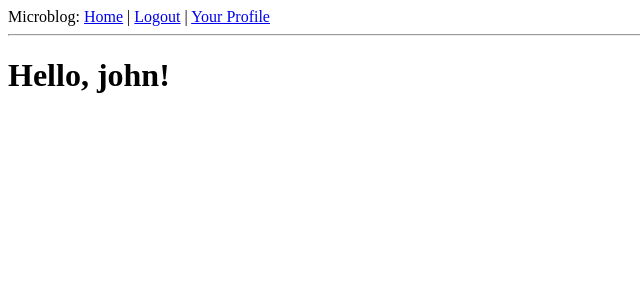
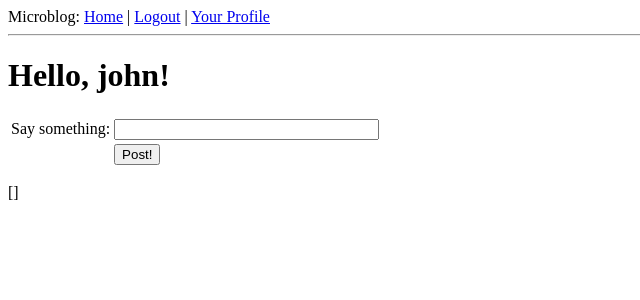
Before and after one commit to axce1/flask-microblog, a Flask app: page / in a window 1280 px wide. Shown: the top 300 px of the page, without its empty margins (0-640 px from the left). Run offline with Flask 2, Linux system fonts and the light colour scheme; a user stored in the database is signed in; data comes from the database, SQL or seed files in the repository; both versions use the stored data as it was after the commit; parts of the project's set-up code (start-up, migrations or seed data) failed here and were passed over.

Commit message:
ooops add new files

```diff
--- a/app/forms.py
+++ b/app/forms.py
@@ -27,3 +27,7 @@ class EditForm(Form):
             self.nickname.errors.append('This nickname is already in use. Please choose another one.')
             return False
         return True
+
+
+class PostForm(Form):
+    post = TextField('post', validators=[Required()])
--- a/app/templates/index.html
+++ b/app/templates/index.html
@@ -2,7 +2,30 @@
 
 {% block content %}
 <h1>Hello, {{user.nickname}}!</h1>
+
+<form action="" method="post" name="post">
+    {{form.hidden_tag()}}
+    <table>
+        <tr>
+            <td>Say something:</td>
+            <td>{{ form.post(size=30, maxlength=140)}}</td>
+            <td>
+                {% for error in form.errors.post %}
+                <span style="color: red;">[{{error}}]</span><br>
+                {% endfor %}
+            </td>
+        </tr>
+        <tr>
+            <td></td>
+            <td><input type="submit" value="Post!"></td>
+            <td></td>
+        </tr>
+    </table>
+</form>
+{{ posts}}
 {% for post in posts %}
-<p>{{post.author.nickname}} says: <b>{{post.body}}</b></p>
+    <p>
+        {{post.author.nickname}} says: <b>{{post.body}}</b>
+    </p>
 {% endfor %}
 {% endblock %}
--- a/app/views.py
+++ b/app/views.py
@@ -3,32 +3,47 @@ from datetime import datetime
 from flask import render_template, flash, redirect, session, url_for, request, g
 from flask.ext.login import login_user, logout_user, current_user, login_required
 from app import app, db, lm, oid
-from .forms import LoginForm, EditForm
-from .models import User, ROLE_USER, ROLE_ADMIN
+from .forms import LoginForm, EditForm, PostForm
+from .models import User, Post, ROLE_USER, ROLE_ADMIN
 
-@app.route('/')
-@app.route('/index')
-#@login_required
+@app.route('/', methods = ['GET', 'POST'])
+@app.route('/index', methods = ['GET', 'POST'])
+@login_required
 def index():
     if g.user is not None:
         user = g.user
     else:
-        # nedd fix
+        # need fix
         user = 'John Doe'
-    posts = [
-        {
-            'author': { 'nickname': 'John' },
-            'body': 'Beautiful day in Portland!'
-        },
-        {
-            'author': { 'nickname': 'Susan' },
-            'body': 'The Avengers movie was so cool!'
-        },
-    ]
+
+    form = PostForm()
+    if form.validate_on_submit():
+        post = Post(body=form.post.data, timestamp=datetime.utcnow(), author=g.user)
+        db.session.add(post)
+        db.session.commit()
+        flash('Your post in now live!')
+        return redirect(url_for('index'))
+    #else:
+    #    flash('Anonimoys cant posting here!')
+    #    return redirect(url_for('index'))
+
+    posts = g.user.followed_posts().all()
+
+#    posts = [
+        #{
+            #'author': { 'nickname': 'John' },
+            #'body': 'Beautiful day in Portland!'
+        #},
+        #{
+            #'author': { 'nickname': 'Susan' },
+            #'body': 'The Avengers movie was so cool!'
+        #},
+    #]
     return render_template('index.html',
             title = 'Home',
-            user = user,)
-        #    posts = posts)
+            form = form,
+            user = user,
+            posts = posts)
 
 
 @app.route('/login', methods = ['GET', 'POST'])
@@ -99,10 +114,11 @@ def user(nickname):
     if user == None:
         flash('User ' + nickname + ' not found.')
         return redirect(url_for('index'))
-    posts = [
-        {'author': user, 'body': 'test post #1'},
-        {'author': user, 'body': 'test post #2'}
-    ]
+    posts = user.posts.order_by('timestamp desc').all()
+    #posts = [
+        #{'author': user, 'body': 'test post #1'},
+        #{'author': user, 'body': 'test post #2'}
+    #]
     return render_template('user.html',
                            user = user,
                            posts = posts)
```
Also changed, not shown: app.db.
